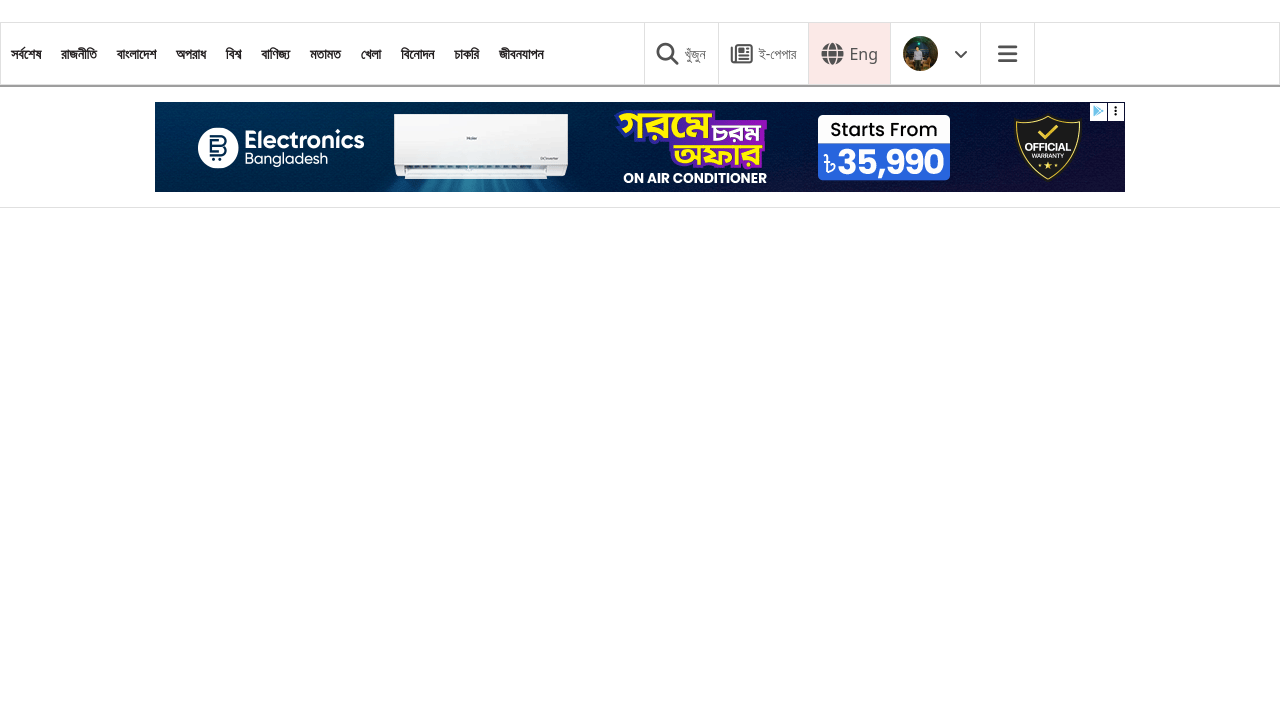
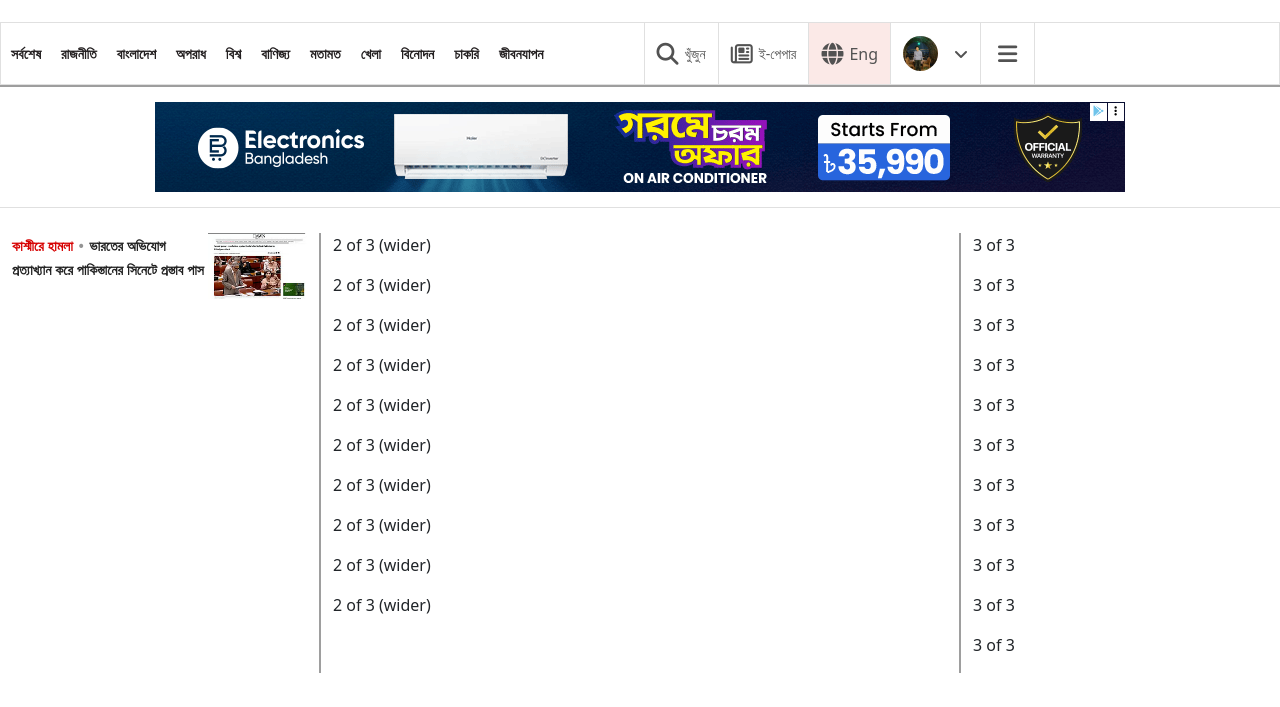
Before and after one commit to Sabbir-Shishir/prothom-alo, a plain HTML site: page index.html in a window 1280 px wide. Shown: the part 93-800 px from the top of the page. Drawn offline with nearby package versions, Linux system fonts and the light colour scheme.

Commit message:
creating main contents

```diff
--- a/index.html
+++ b/index.html
@@ -118,5 +118,52 @@
         </div>
     </section>
 
+    <!-- Main content Section -->
+     <section class="main-content-section">
+        <div class="container-fluid">
+            <div class="row">
+                <div class="col column">
+                    <div class="first-content content">
+                        <p class="content-title">
+                            <a href="#">
+                                <span class="title-wrapper">
+                                    <span class="first-child">কাশ্মীরে হামলা</span>
+                                    <span class="bullet">&bull;</span>
+                                    <span>ভারতের অভিযোগ প্রত্যাখ্যান করে পাকিস্তানের সিনেটে প্রস্তাব পাস</span>
+                                </span>
+                            </a>
+                        </p>
+                        <img src="./assets/main-content-one.avif" alt="something wrong">
+                    </div>
+                </div>
+                <div class="col-6 column">
+                  <p>2 of 3 (wider)</p>
+                  <p>2 of 3 (wider)</p>
+                  <p>2 of 3 (wider)</p>
+                  <p>2 of 3 (wider)</p>
+                  <p>2 of 3 (wider)</p>
+                  <p>2 of 3 (wider)</p>
+                  <p>2 of 3 (wider)</p>
+                  <p>2 of 3 (wider)</p>
+                  <p>2 of 3 (wider)</p>
+                  <p>2 of 3 (wider)</p>
+                </div>
+                <div class="col column">
+                  <p>3 of 3</p>
+                  <p>3 of 3</p>
+                  <p>3 of 3</p>
+                  <p>3 of 3</p>
+                  <p>3 of 3</p>
+                  <p>3 of 3</p>
+                  <p>3 of 3</p>
+                  <p>3 of 3</p>
+                  <p>3 of 3</p>
+                  <p>3 of 3</p>
+                  <p>3 of 3</p>
+                </div>
+              </div>
+        </div>
+     </section>
+
 </body>
 </html>
--- a/style.css
+++ b/style.css
@@ -207,3 +207,48 @@
 }
 
 /* Ad section end */
+
+/* Main content section */
+.main-content-section {
+    margin: 25px 0;
+}
+
+.column {
+    border-right: 2px solid #9e9e9e;
+}
+
+.column:last-child {
+    border: 0;
+}
+
+.main-content-section .content {
+    display: flex;
+}
+
+.main-content-section .content a {
+    text-decoration: none;
+    color: #212121;
+    font-weight: 600;
+    font-family: fantasy;
+    font-size: 14px;
+    transition: all ease-in-out .1s;
+}
+
+.main-content-section .content a:hover .title-wrapper {
+    color: #0573E6;
+}
+
+.main-content-section .content a .first-child {
+    color: #d60000;
+}
+
+.main-content-section .content a .bullet {
+    color: #949494;
+    margin: 0 2px;
+}
+
+.main-content-section .content img {
+    height: 66.25px;
+}
+
+/* Main content section end */
```
Also changed, not shown: assets/main-content-one.avif (added).
